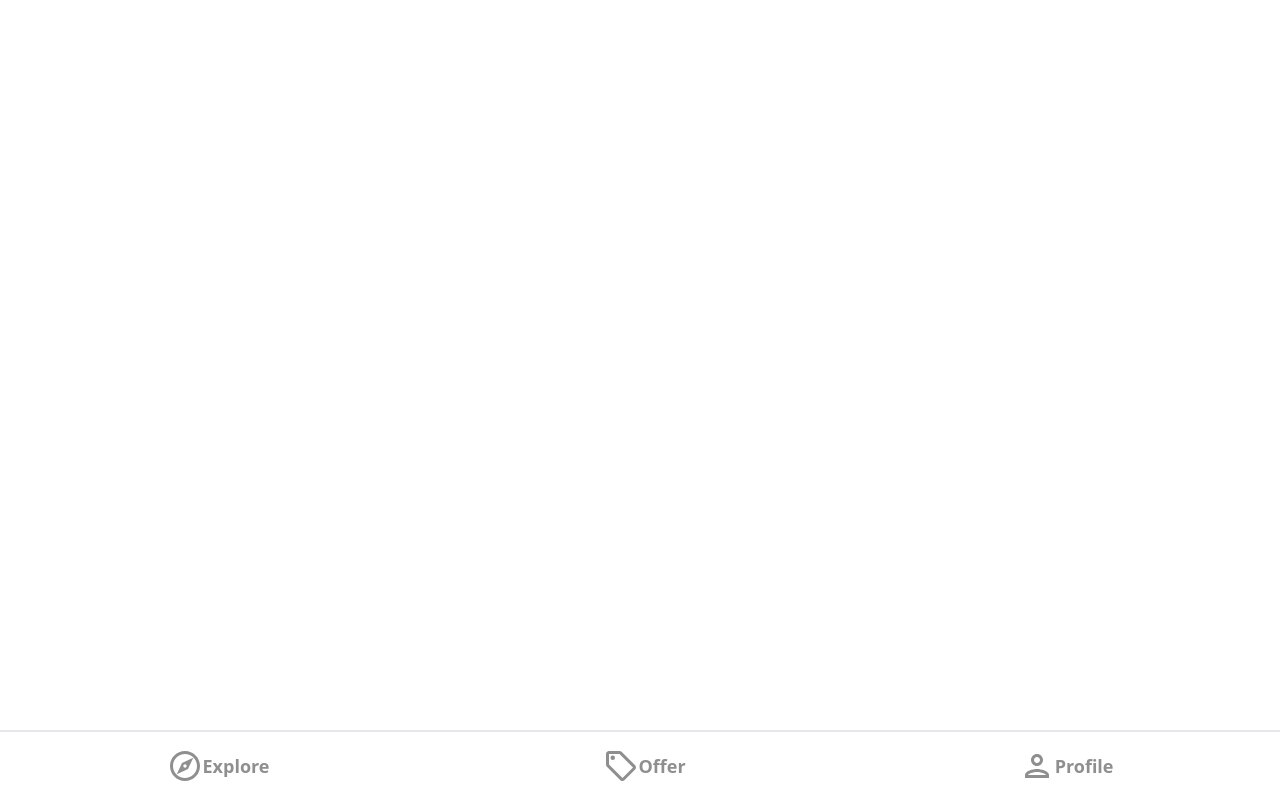
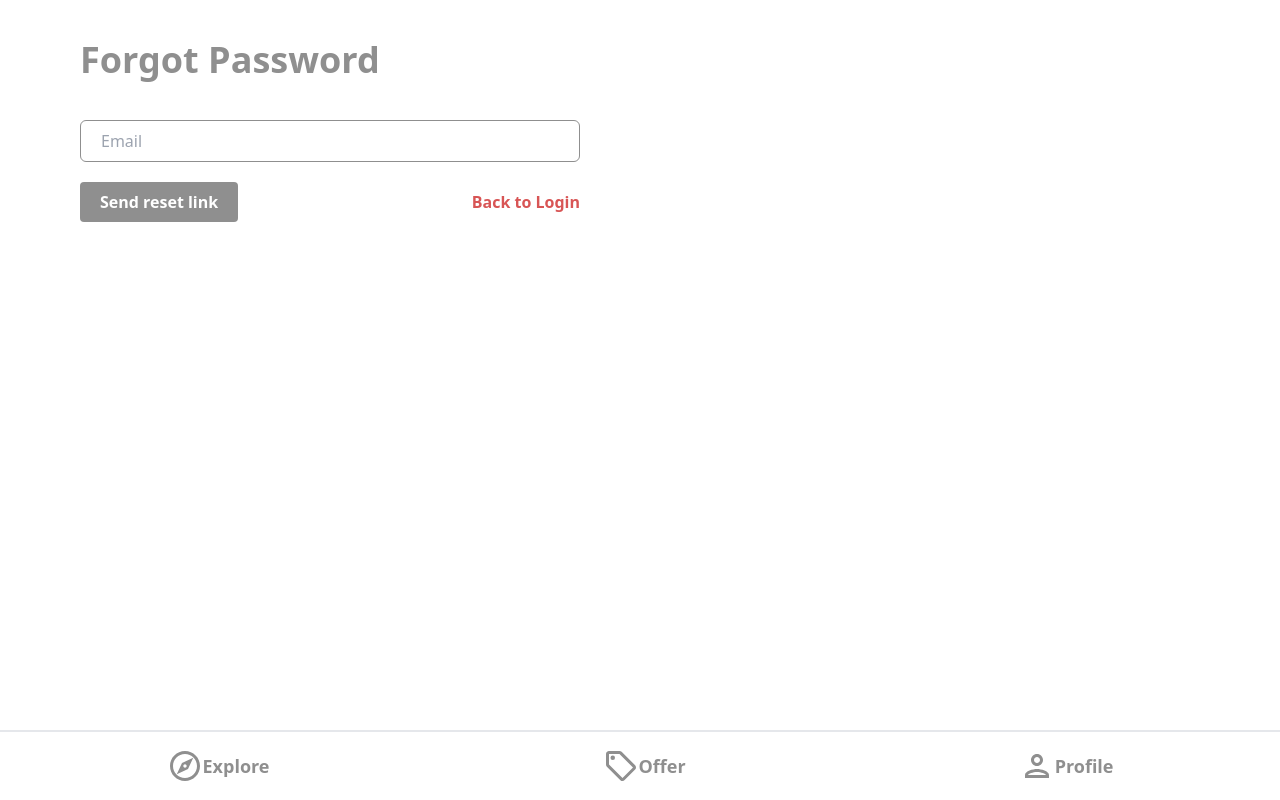
Before and after one commit to KithukuG/place-pulse, a React (Create React App) app: page /reset in a window 1280 px wide. Built offline with nearby package versions, Linux system fonts and the light colour scheme.

Commit message:
added styles

```diff
--- a/src/App.tsx
+++ b/src/App.tsx
@@ -8,8 +8,7 @@ import "./index.css";
 import CreateListing from "./pages/CreateListing";
 import Login from "./pages/Login";
 import Register from "./pages/Register";
-
-
+import ForgotPassword from "./pages/ForgotPassword";
 function App() {
   return (
     <>
@@ -24,12 +23,12 @@ function App() {
         </Route>
 
 
-        <Route path="/reset" element={<ForgotPassword />} />
+
          */}
         <Route path="/create" element={<CreateListing />} />
         <Route path="/login" element={<Login />} />
         <Route path="/register" element={<Register />} />
-
+        <Route path="/reset" element={<ForgotPassword />} />
       </Routes>
 
       <ToastContainer />
--- a/src/pages/ForgotPassword.tsx
+++ b/src/pages/ForgotPassword.tsx
@@ -12,41 +12,40 @@ const ForgotPassword = () => {
 
   const onSubmit = async (e) => {
     e.preventDefault();
-    try {
-      const auth = getAuth();
-      await sendPasswordResetEmail(auth, email);
-      toast.success('Email was sent')
-    } catch (err) {
-      toast.error("Error reseting password!");
-    }
   };
 
   return (
-    <div className="pageContainer">
+    <div className="pt-10 px-5 sm:px-10 md:px-20 w-full">
       <header>
-        <p className="pageHeader"> Forgot Password</p>
+        <p className="font-bold text-4xl text-[#8f8f8f] mb-10">
+          {" "}
+          Forgot Password
+        </p>
       </header>
-      <main>
-        <form onSubmit={onSubmit}>
+      <main className="">
+        <form
+          onSubmit={onSubmit}
+          className="flex flex-col gap-5 mb-20 max-w-[500px] "
+        >
           <input
             type="email"
-            className="emailInput"
+            className="px-5 py-2 rounded-md outline-none border border-solid border-[#8f8f8f] w-full"
             placeholder="Email"
             id="email"
             value={email}
             onChange={onChange}
           />
 
-          <Link className="forgotPasswordLink" to="/login">
-            Login
-          </Link>
-          <div className="signInBar">
-            <div className="signInText">Send reset link</div>
-            <button className="signInButton">
-              <ArrowRight fill="#ffffff" width={34} height={34} />
+          <div className="flex items-center justify-between">
+            <button className="text-white bg-[#8f8f8f] px-5 py-2 rounded font-semibold">
+              Send reset link
             </button>
+            <Link className="text-[#d85555] font-semibold" to="/login">
+             Back to Login
+            </Link>
           </div>
         </form>
+
       </main>
     </div>
   );
--- a/src/pages/Login.tsx
+++ b/src/pages/Login.tsx
@@ -1,12 +1,11 @@
 import React from "react";
 import { toast } from "react-toastify";
-
+import { EyeOff, Eye } from "lucide-react";
 import { useState } from "react";
 import { Link, useNavigate } from "react-router-dom";
-import { ReactComponent as ArrowRightIcon } from "../assets/svg/keyboardArrowRightIcon.svg";
+
 import visibilityIcon from "../assets/svg/visibilityIcon.svg";
 
-import OAuth from "../components/OAuth";
 const Login = () => {
   const [showPassword, setShowPassword] = useState(false);
 
@@ -52,12 +51,19 @@ const Login = () => {
             className="px-5 py-2 rounded-md outline-none border border-solid border-[#8f8f8f] w-full"
             id="password"
           />
-          <img
-            src={visibilityIcon}
-            alt="show password"
+          {showPassword ? (
+            <EyeOff
+            color="#8f8f8f"
             className="text-[#8f8f8f] w-6 h-6 cursor-pointer absolute right-[2%] bottom-[16%]"
             onClick={() => setShowPassword(!showPassword)}
-          />
+            />
+          ) : (
+              <Eye color="#8f8f8f"
+            className="text-[#8f8f8f] w-6 h-6 cursor-pointer absolute right-[2%] bottom-[16%]"
+            onClick={() => setShowPassword(!showPassword)}/>
+          )
+          }
+
         </div>
 
         <div className="flex justify-between items-center">
--- a/src/pages/Register.tsx
+++ b/src/pages/Register.tsx
@@ -5,10 +5,7 @@ import { toast } from "react-toastify";
 import { useState } from "react";
 
 import { Link, useNavigate } from "react-router-dom";
-
-import OAuth from "../components/OAuth";
-import visibilityIcon from "../assets/svg/visibilityIcon.svg";
-import ArrowRightIcon from "../assets/svg/keyboardArrowRightIcon.svg";
+import { EyeOff, Eye } from "lucide-react";
 
 const Register = () => {
   const [showPassword, setShowPassword] = useState(false);
@@ -69,12 +66,19 @@ const Register = () => {
             className="px-5 py-2 rounded-md outline-none border border-solid border-[#8f8f8f] w-full"
             id="password"
           />
-          <img
-            src={visibilityIcon}
-            alt="show password"
-            className="text-[#8f8f8f] w-6 h-6 cursor-pointer absolute right-[2%] bottom-[16%]"
-            onClick={() => setShowPassword(!showPassword)}
-          />
+          {showPassword ? (
+            <EyeOff
+              color="#8f8f8f"
+              className="text-[#8f8f8f] w-6 h-6 cursor-pointer absolute right-[2%] bottom-[16%]"
+              onClick={() => setShowPassword(!showPassword)}
+            />
+          ) : (
+            <Eye
+              color="#8f8f8f"
+              className="text-[#8f8f8f] w-6 h-6 cursor-pointer absolute right-[2%] bottom-[16%]"
+              onClick={() => setShowPassword(!showPassword)}
+            />
+          )}
         </div>
 
         <div className="w-full flex justify-between items-center">
```
